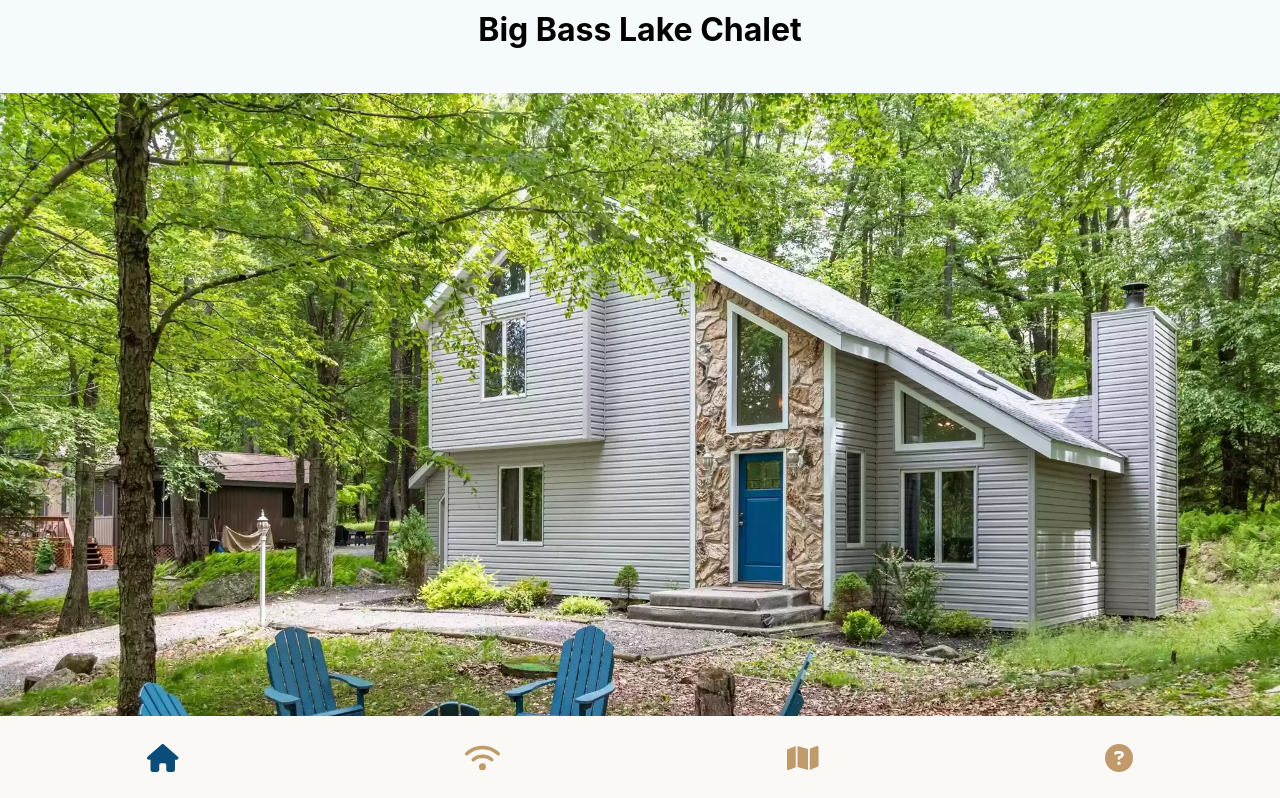
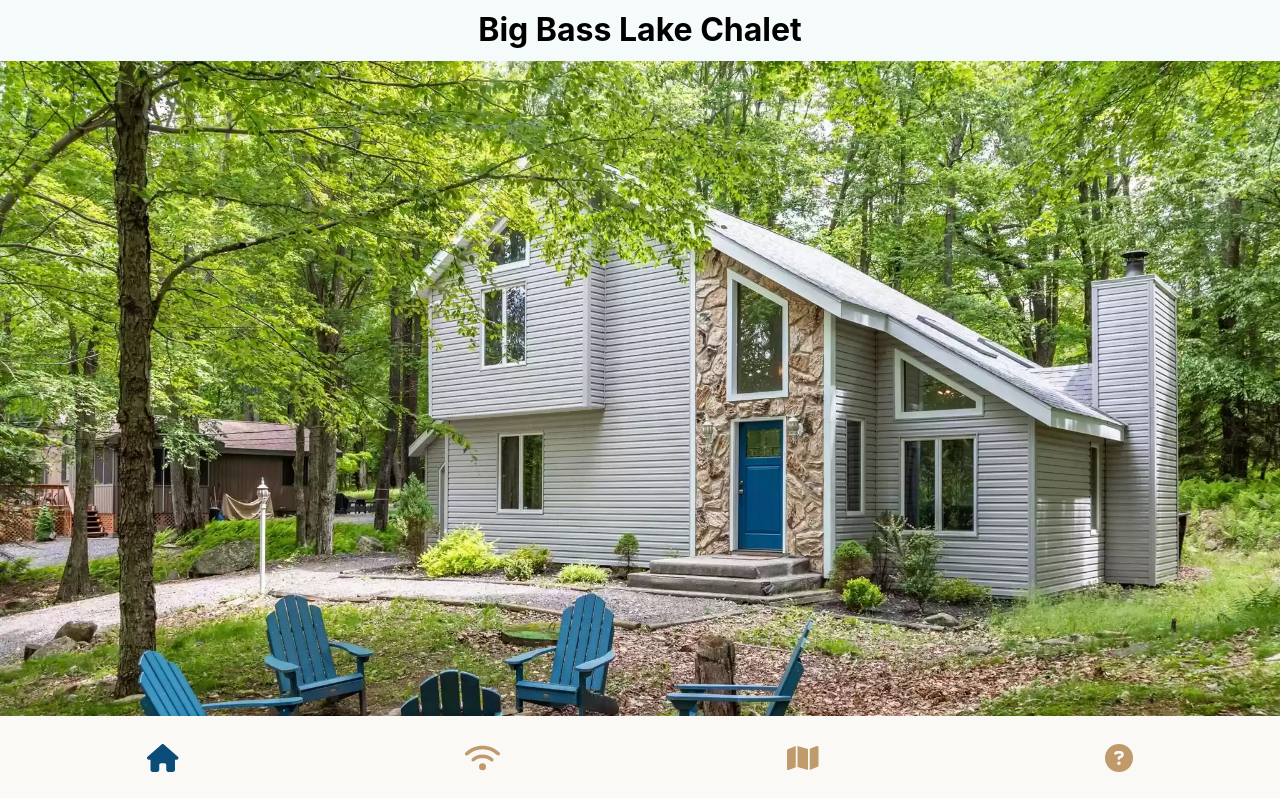
Before and after one commit to jvelis94/12glen-welcome, a Next.js app: page / in a window 1280 px wide. Shown: the top 798 px of the page. Built offline with nearby package versions, Linux system fonts and the light colour scheme.

Commit message:
fix sizing

```diff
--- a/styles/globals.css
+++ b/styles/globals.css
@@ -28,5 +28,5 @@ a {
 main {
   margin-bottom: 12px;
   overflow: scroll;
-  /* height: 83vh; */
+  height: 83vh;
 }
```
